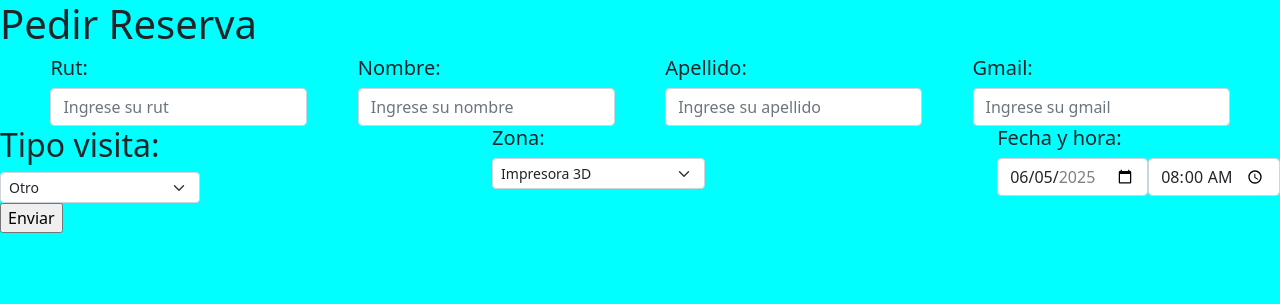
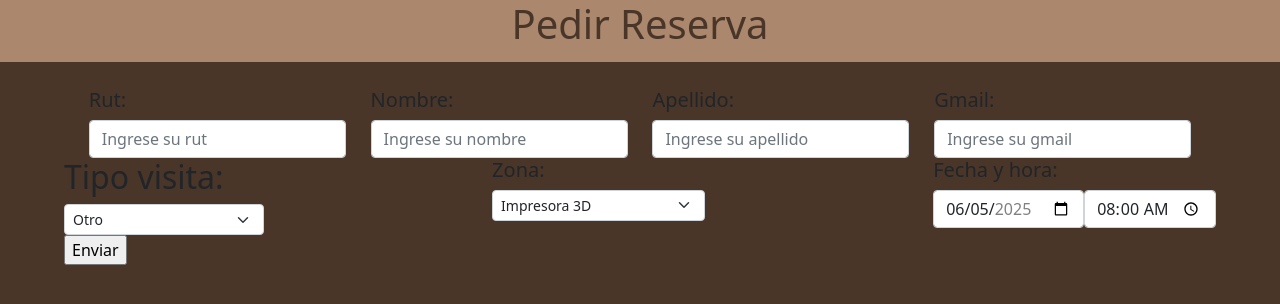
Before and after one commit to LemonHum4n/proyectoMaker, a Flask app: page /reserva in a window 1280 px wide. Shown: the top 304 px of the page. Run offline with Flask 3, Linux system fonts and the light colour scheme.

Commit message:
Aplicar css en reserva.html

```diff
--- a/markerSpace/flask_app/static/css/estilo_reserva.css
+++ b/markerSpace/flask_app/static/css/estilo_reserva.css
@@ -1,3 +1,15 @@
+form {
+    padding: 2% 5%;
+    background-color: #493628;
+}
+
 body {
-    background-color: aqua;
+    background-color: #493628;
 }
+
+header {
+    text-align: center;
+    background-color: #AB886D;
+    color: #493628;
+    padding-bottom: 0.5%;
+}
--- a/markerSpace/flask_app/templates/reserva.html
+++ b/markerSpace/flask_app/templates/reserva.html
@@ -10,11 +10,12 @@
 <body>
     <div>
 
+        <header>
+            <h1>Pedir Reserva</h1>
+        </header>
 
         <form class="" novalidate>
-            <header>
-                <h1>Pedir Reserva</h1>
-            </header>
+
             <form action="/proceso_formu" method="post">
 
 
```
